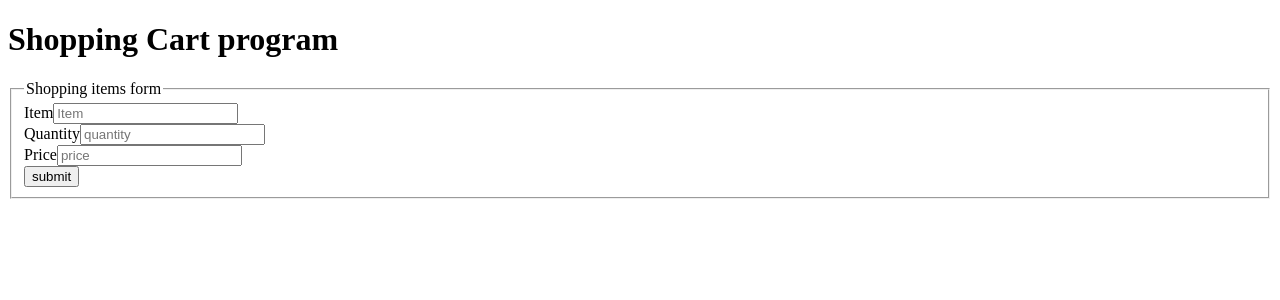
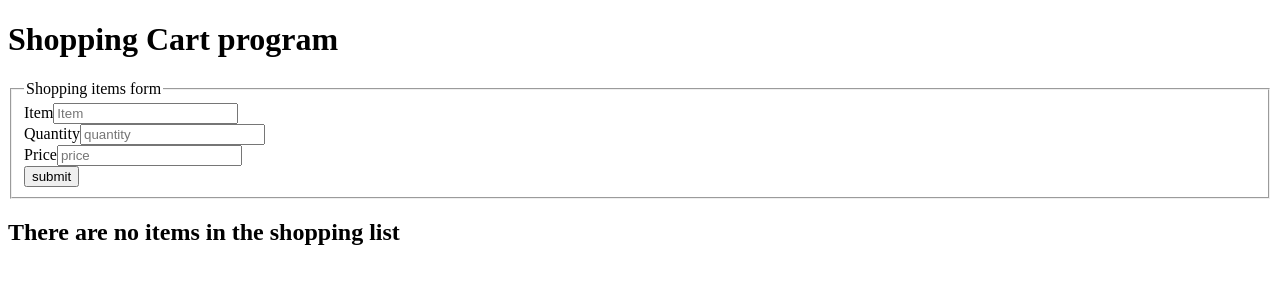
Before and after one commit to wshibero/react-shopping-list, a React (Vite) app: page / in a window 1280 px wide. Shown: the top 300 px of the page. Built offline with nearby package versions, Linux system fonts and the light colour scheme.

Commit message:
added the array data and can now confidently display it on the screen

```diff
--- a/src/App.jsx
+++ b/src/App.jsx
@@ -2,13 +2,16 @@ import './App.css'
 import {useState} from 'react'
 
 export default function App() {
-  const {item, setItem} = useState('')
-  const {price, setPrice} = useState('')
-  const {quantity, setQuantity} = useState('')
-  let shoppingList = []
+  const [item, setItem] = useState('')
+  const [price, setPrice] = useState('')
+  const [quantity, setQuantity] = useState('')
+  const [shoppingList, setShoppingList] = useState([])
   const handleSubmit = (e)=>{
     e.preventDefault()
-    alert("submitted the data")
+    alert("submitted the data "+item+" "+price+" "+quantity)
+    setShoppingList([...shoppingList, {item: item, price: price, quantity: quantity, total: (price*quantity)}])
+    console.log(shoppingList.length)
+    console.log(shoppingList.toString)
   }
   return (
     <main>
@@ -48,10 +51,34 @@ export default function App() {
           </fieldset>
         </form>
       </div>
-      { shoppingList.length > 0 &&
-        <div>
-          <h2>Shopping List Items</h2>
-        </div>
+      { shoppingList.length === 0 ?(
+          <div>
+          <h2>There are no items in the shopping list</h2>
+        </div>)
+        :(
+          <div>
+            <h2>Items in the shopping list</h2>
+            <table>
+              <tr>
+                <theader>
+                  <th>Item Name</th>
+                  <th>Price</th>
+                  <th>Quantity</th>
+                </theader>
+              </tr>
+              {shoppingList.map((item, index)=>{
+                return(
+                  <tr key={index}>
+                    <td>{item.item}</td>
+                    <td>{item.quantity}</td>
+                    <td>{item.price}</td>
+                    <td>{item.total}</td>
+                  </tr>
+                )
+              })}
+            </table>
+          </div>
+        )
       }
     </main>
   )
```
